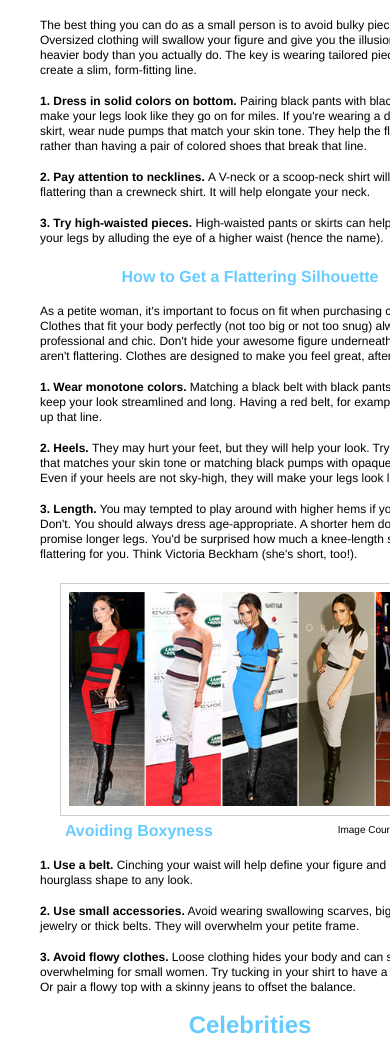
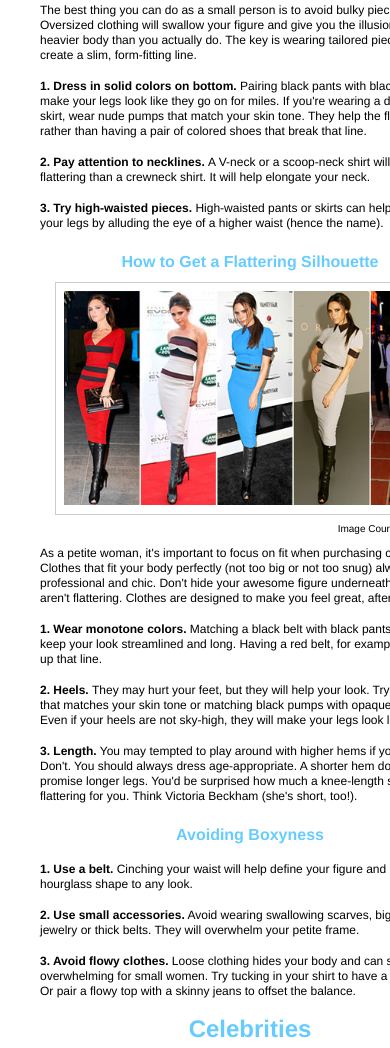
Before and after one commit to michellechamp/michellechamp.github.io, a plain HTML site: page petite.html in a window 390 px wide. Shown: the part 915-1963 px from the top of the page. Drawn offline with Linux system fonts and the light colour scheme.

Commit message:
update 12

```diff
--- a/css/base.css
+++ b/css/base.css
@@ -326,6 +326,7 @@ aside img {
 
     h1, h2, h3, h4 {
         text-align: center;
+        margin: auto;
     }
 
     header img {
@@ -346,15 +347,26 @@ aside img {
         width: 30%;
     }
 
+    #victoria img {
+        width:  100%;
+        margin: 5px 5px 0 5px;
+    }
+
+    #victoria p {
+        text-align: right;
+        width: 100%;
+    }
+
     #olsen img {
         width:  100%;
         margin: 5px 0 0 5px;
     }
 
-    #victoria img {
-        width:  100%;
-        margin: 5px 0 0 5px;
+    #olsen p {
+        text-align: right;
+        width: 100%;
     }
+
 
     aside {
         align-content: center;
--- a/petite.html
+++ b/petite.html
@@ -60,6 +60,10 @@
 
         <h4>How to Get a Flattering Silhouette</h4>
 
+            <div id="victoria">
+                <img src="img/victoria.jpg" width="10" alt="Victoria Beckham"/>
+                <p>Image Courtesy of Fan Pop</p>
+            </div>
 
     <p>As a petite woman, it's important to focus on fit when purchasing clothes. Clothes that fit your body perfectly (not too big or not too snug) always look professional and chic. Don't hide your awesome figure underneath pieces that aren't flattering. Clothes are designed to make you feel great, afterall.</p>
 
@@ -67,13 +71,9 @@
                 <p><strong>1. Wear monotone colors. </strong> Matching a black belt with black pants will help keep your look streamlined and long. Having a red belt, for example, will break up that line. </p>
                 <p><strong>2. Heels. </strong> They may hurt your feet, but they will help your look. Try a nude pair that matches your skin tone or matching black pumps with opaque black tights. Even if your heels are not sky-high, they will make your legs look long.
                 <p><strong>3. Length.</strong> You may tempted to play around with higher hems if you're short. Don't. You should always dress age-appropriate. A shorter hem doesn't always promise longer legs. You'd be surprised how much a knee-length skirt can be flattering for you. Think Victoria Beckham (she's short, too!).</p>
-            <div id="victoria">
-                <img src="img/victoria.jpg" width="10" alt="Victoria Beckham" />
-                <p>Image Courtesy of Fan Pop</p>
-            </div>
-            </ul>
+                </ul>
 
-                <h4>Avoiding Boxyness</h4>
+              <h4>Avoiding Boxyness</h4>
 
             <ul>
                 <p><strong>1. Use a belt. </strong> Cinching your waist will help define your figure and add an hourglass shape to any look.</p>
@@ -103,6 +103,12 @@
     <p><strong>Q: Best piece of advice for getting dressed?</strong></p>
     <p><strong>Sofia:</strong> Always look like you are wearing the piece, not that the piece is wearing you. Just wear what you love but make it work for your body.</p>
 
+
+<!--I had to use the old embedded code from Youtube, since the new one wouldn't work-->
+
+        <h2>Petite Fashion Don'ts</h2>
+        <h3>by Sharon Haver, founder of FocusOnStyle.com</h3>
+
 <object width="420" height="315"><param name="movie" value="//www.youtube.com/v/8ZsKQfpw7sE?hl=en_US&amp;version=3"></param><param name="allowFullScreen" value="true"></param><param name="allowscriptaccess" value="always"></param><embed src="//www.youtube.com/v/8ZsKQfpw7sE?hl=en_US&amp;version=3" type="application/x-shockwave-flash" width="420" height="315" allowscriptaccess="always" allowfullscreen="true"></embed></object>
 
         <footer>
```
